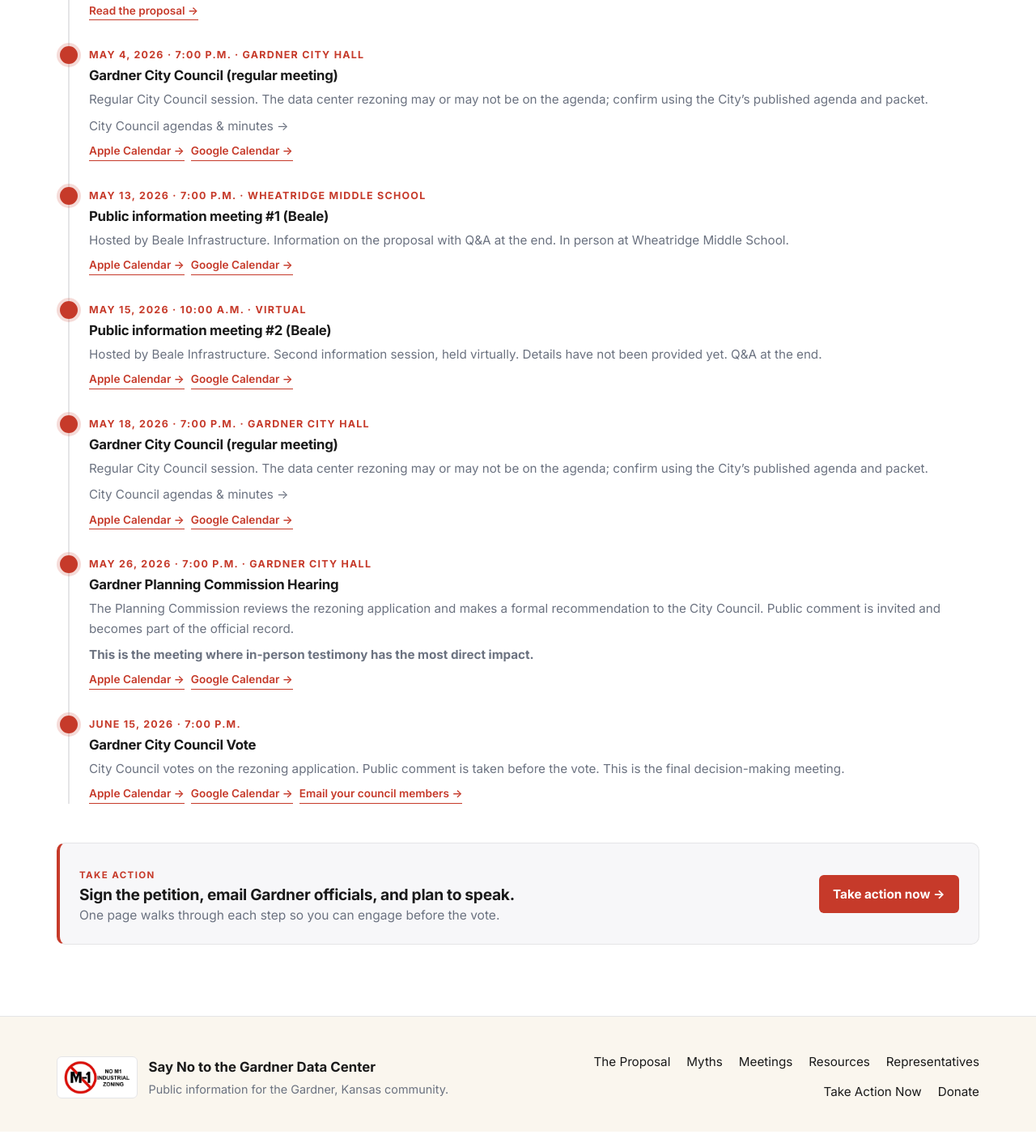
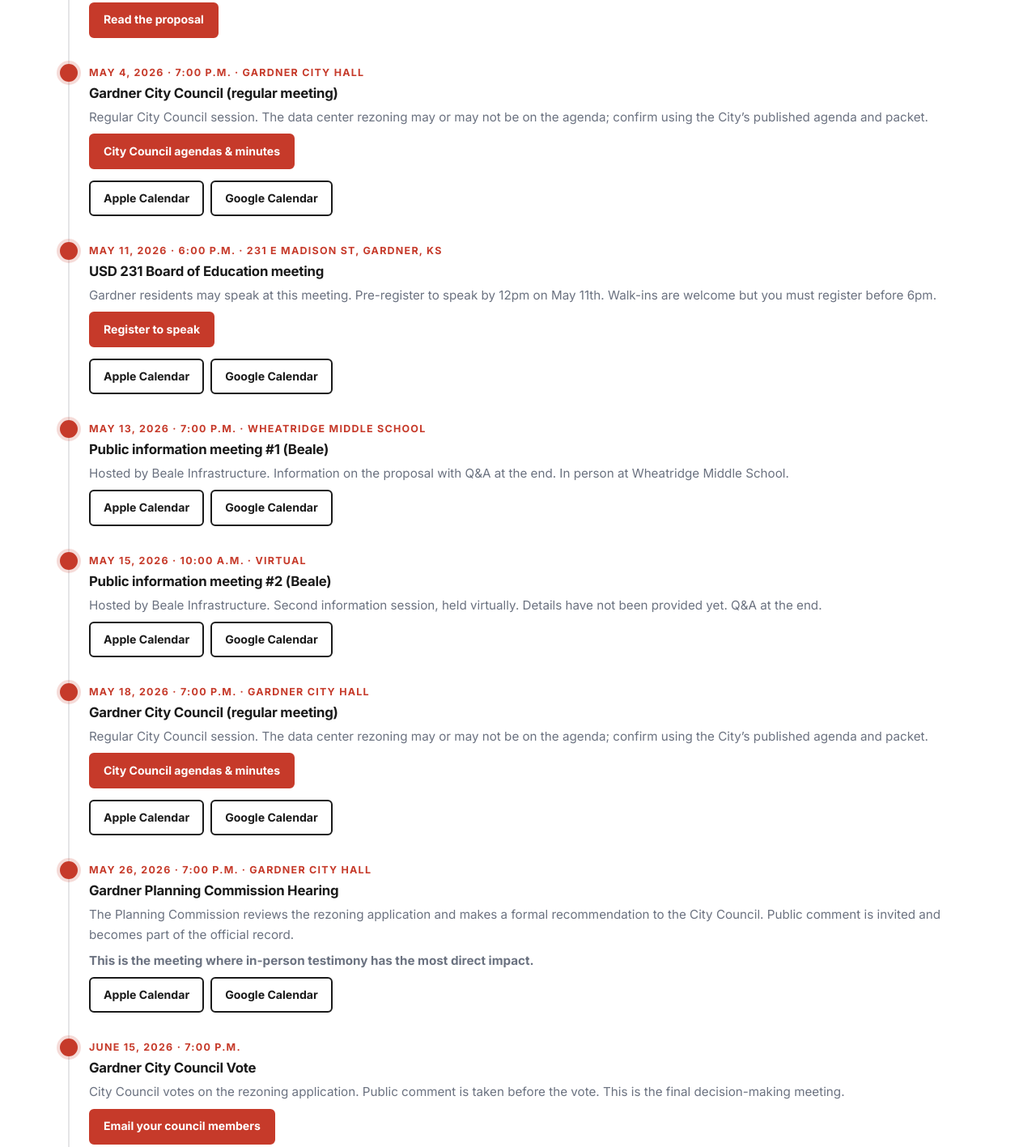
Before and after one commit to keisenb/gardnerdatacenter.com, a plain HTML site: page meetings.html in a window 1280 px wide. Shown: the part 727-2144 px from the top of the page at 81% size. Drawn offline with Linux system fonts and the light colour scheme.

Commit message:
Added more meeting info plus cleanup

```diff
--- a/meetings.html
+++ b/meetings.html
@@ -19,7 +19,7 @@
   <link rel="preconnect" href="https://fonts.gstatic.com" crossorigin />
   <link href="https://fonts.googleapis.com/css2?family=Inter:wght@400;500;600;700;800&display=swap" rel="stylesheet" />
 
-  <link rel="stylesheet" href="styles.css?v=2026-05-05" />
+  <link rel="stylesheet" href="styles.css?v=2026-04-29-meeting-buttons" />
   <link rel="icon" type="image/png" href="logo.png?v=2026-05-03" />
 
   <!-- Privacy-friendly analytics by Plausible -->
@@ -84,8 +84,8 @@
             <div class="timeline-body">
               <p>The data center project is publicly announced. Residents and the broader community begin to learn the details of what is proposed.</p>
             </div>
-            <div class="timeline-actions">
-              <a href="the-proposal.html">Read the proposal &rarr;</a>
+            <div class="timeline-actions timeline-actions-primary">
+              <a href="the-proposal.html" class="btn btn-primary btn-sm">Read the proposal</a>
             </div>
           </li>
 
@@ -95,11 +95,29 @@
             <h3 class="timeline-title">Gardner City Council (regular meeting)</h3>
             <div class="timeline-body">
               <p>Regular City Council session. The data center rezoning may or may not be on the agenda; confirm using the City&rsquo;s published agenda and packet.</p>
-              <p><a href="https://www.gardnerkansas.gov/government/city_council/agendas_minutes.php#outer-319" target="_blank" rel="noopener noreferrer">City Council agendas &amp; minutes &rarr;</a></p>
+            </div>
+            <div class="timeline-actions timeline-actions-primary">
+              <a href="https://www.gardnerkansas.gov/government/city_council/agendas_minutes.php#outer-319" class="btn btn-primary btn-sm" target="_blank" rel="noopener noreferrer">City Council agendas &amp; minutes</a>
             </div>
             <div class="timeline-actions timeline-calendar-actions">
-              <a href="#" data-ics="city-council-may-4">Apple Calendar &rarr;</a>
-              <a href="#" data-gcal="city-council-may-4" target="_blank" rel="noopener">Google Calendar &rarr;</a>
+              <a href="#" class="btn btn-ghost btn-sm" data-ics="city-council-may-4">Apple Calendar</a>
+              <a href="#" class="btn btn-ghost btn-sm" data-gcal="city-council-may-4" target="_blank" rel="noopener">Google Calendar</a>
+            </div>
+          </li>
+
+          <li class="timeline-item is-upcoming">
+            <span class="timeline-marker"></span>
+            <span class="timeline-date">May 11, 2026 &middot; 6:00 p.m. &middot; 231 E Madison St, Gardner, KS</span>
+            <h3 class="timeline-title">USD 231 Board of Education meeting</h3>
+            <div class="timeline-body">
+              <p>Gardner residents may speak at this meeting. Pre-register to speak by 12pm on May 11th. Walk-ins are welcome but you must register before 6pm.</p>
+            </div>
+            <div class="timeline-actions timeline-actions-primary">
+              <a href="https://usd231.community.highbond.com/home/public/requesttospeak/0" class="btn btn-primary btn-sm" target="_blank" rel="noopener noreferrer">Register to speak</a>
+            </div>
+            <div class="timeline-actions timeline-calendar-actions">
+              <a href="#" class="btn btn-ghost btn-sm" data-ics="usd231-board-may-11">Apple Calendar</a>
+              <a href="#" class="btn btn-ghost btn-sm" data-gcal="usd231-board-may-11" target="_blank" rel="noopener">Google Calendar</a>
             </div>
           </li>
 
@@ -111,8 +129,8 @@
               <p>Hosted by Beale Infrastructure. Information on the proposal with Q&A at the end. In person at Wheatridge Middle School.</p>
             </div>
             <div class="timeline-actions timeline-calendar-actions">
-              <a href="#" data-ics="public-meeting-1">Apple Calendar &rarr;</a>
-              <a href="#" data-gcal="public-meeting-1" target="_blank" rel="noopener">Google Calendar &rarr;</a>
+              <a href="#" class="btn btn-ghost btn-sm" data-ics="public-meeting-1">Apple Calendar</a>
+              <a href="#" class="btn btn-ghost btn-sm" data-gcal="public-meeting-1" target="_blank" rel="noopener">Google Calendar</a>
             </div>
           </li>
 
@@ -124,8 +142,8 @@
               <p>Hosted by Beale Infrastructure. Second information session, held virtually. Details have not been provided yet. Q&A at the end.</p>
             </div>
             <div class="timeline-actions timeline-calendar-actions">
-              <a href="#" data-ics="public-meeting-2">Apple Calendar &rarr;</a>
-              <a href="#" data-gcal="public-meeting-2" target="_blank" rel="noopener">Google Calendar &rarr;</a>
+              <a href="#" class="btn btn-ghost btn-sm" data-ics="public-meeting-2">Apple Calendar</a>
+              <a href="#" class="btn btn-ghost btn-sm" data-gcal="public-meeting-2" target="_blank" rel="noopener">Google Calendar</a>
             </div>
           </li>
 
@@ -135,11 +153,13 @@
             <h3 class="timeline-title">Gardner City Council (regular meeting)</h3>
             <div class="timeline-body">
               <p>Regular City Council session. The data center rezoning may or may not be on the agenda; confirm using the City&rsquo;s published agenda and packet.</p>
-              <p><a href="https://www.gardnerkansas.gov/government/city_council/agendas_minutes.php" target="_blank" rel="noopener noreferrer">City Council agendas &amp; minutes &rarr;</a></p>
+            </div>
+            <div class="timeline-actions timeline-actions-primary">
+              <a href="https://www.gardnerkansas.gov/government/city_council/agendas_minutes.php" class="btn btn-primary btn-sm" target="_blank" rel="noopener noreferrer">City Council agendas &amp; minutes</a>
             </div>
             <div class="timeline-actions timeline-calendar-actions">
-              <a href="#" data-ics="city-council-may-18">Apple Calendar &rarr;</a>
-              <a href="#" data-gcal="city-council-may-18" target="_blank" rel="noopener">Google Calendar &rarr;</a>
+              <a href="#" class="btn btn-ghost btn-sm" data-ics="city-council-may-18">Apple Calendar</a>
+              <a href="#" class="btn btn-ghost btn-sm" data-gcal="city-council-may-18" target="_blank" rel="noopener">Google Calendar</a>
             </div>
           </li>
 
@@ -152,8 +172,8 @@
               <p><strong>This is the meeting where in-person testimony has the most direct impact.</strong></p>
             </div>
             <div class="timeline-actions timeline-calendar-actions">
-              <a href="#" data-ics="planning-commission">Apple Calendar &rarr;</a>
-              <a href="#" data-gcal="planning-commission" target="_blank" rel="noopener">Google Calendar &rarr;</a>
+              <a href="#" class="btn btn-ghost btn-sm" data-ics="planning-commission">Apple Calendar</a>
+              <a href="#" class="btn btn-ghost btn-sm" data-gcal="planning-commission" target="_blank" rel="noopener">Google Calendar</a>
             </div>
           </li>
 
@@ -164,10 +184,12 @@
             <div class="timeline-body">
               <p>City Council votes on the rezoning application. Public comment is taken before the vote. This is the final decision-making meeting.</p>
             </div>
+            <div class="timeline-actions timeline-actions-primary">
+              <a href="representatives.html" class="btn btn-primary btn-sm">Email your council members</a>
+            </div>
             <div class="timeline-actions timeline-calendar-actions">
-              <a href="#" data-ics="council-vote">Apple Calendar &rarr;</a>
-              <a href="#" data-gcal="council-vote" target="_blank" rel="noopener">Google Calendar &rarr;</a>
-              <a href="representatives.html">Email your council members &rarr;</a>
+              <a href="#" class="btn btn-ghost btn-sm" data-ics="council-vote">Apple Calendar</a>
+              <a href="#" class="btn btn-ghost btn-sm" data-gcal="council-vote" target="_blank" rel="noopener">Google Calendar</a>
             </div>
           </li>
 
@@ -179,7 +201,7 @@
             <h3>Sign the petition, email Gardner officials, and plan to speak.</h3>
             <p>One page walks through each step so you can engage before the vote.</p>
           </div>
-          <a class="next-step-link" href="take-action.html">Take action now &rarr;</a>
+          <a class="btn btn-primary next-step-link" href="take-action.html">Take action now</a>
         </div>
 
       </div>
--- a/script.js
+++ b/script.js
@@ -21,6 +21,15 @@
       location: "Gardner City Hall, Gardner, KS 66030",
       description:
         "Regular City Council meeting. The data center rezoning may or may not be on the agenda; check the official packet before you go. City agendas and minutes: https://www.gardnerkansas.gov/government/city_council/agendas_minutes.php#outer-319",
+    },
+    {
+      id: "usd231-board-may-11",
+      title: "USD 231 Board of Education meeting",
+      start: "2026-05-11T18:00:00-05:00",
+      durationMinutes: 120,
+      location: "231 E Madison St, Gardner, KS",
+      description:
+        "USD 231 Board of Education. Gardner residents may speak at this meeting. Pre-register by 12pm May 11; walk-ins register before 6pm. https://usd231.community.highbond.com/home/public/requesttospeak/0 Confirm with the district.",
     },
     {
       id: "public-meeting-1",
--- a/styles.css
+++ b/styles.css
@@ -268,6 +268,15 @@ p { margin: 0 0 1rem; }
   font-family: inherit;
 }
 .btn:active { transform: translateY(1px); }
+
+a.btn {
+  text-decoration: none;
+}
+
+.btn-sm {
+  padding: 0.55rem 1rem;
+  font-size: 0.88rem;
+}
 
 .btn-primary {
   background: var(--color-accent);
@@ -1649,18 +1658,7 @@ sup.cite a:hover { border-color: currentColor; }
 .next-step p { margin: 0; color: var(--color-text-muted); font-size: 0.97rem; }
 .next-step a.next-step-link {
   margin-top: 0.5rem;
-  display: inline-flex;
-  align-items: center;
-  gap: 0.4rem;
-  padding: 0.7rem 1.1rem;
-  background: var(--color-accent);
-  color: #fff;
-  font-weight: 700;
-  border-radius: var(--radius-sm);
-  font-size: 0.95rem;
-  transition: background 0.15s ease;
-}
-.next-step a.next-step-link:hover { background: var(--color-accent-hover); }
+}
 @media (min-width: 640px) {
   .next-step {
     flex-direction: row;
@@ -1841,11 +1839,28 @@ sup.cite a:hover { border-color: currentColor; }
   gap: 0.5rem;
   margin-top: 0.5rem;
 }
-.timeline-actions a {
-  font-size: 0.85rem;
-  font-weight: 600;
-  color: var(--color-accent);
-  border-bottom: 1px solid currentColor;
+.meetings-schedule .timeline-actions-primary {
+  flex-direction: column;
+  align-items: stretch;
+}
+.meetings-schedule .timeline-actions-primary .btn {
+  justify-content: center;
+  white-space: normal;
+  text-align: center;
+}
+@media (min-width: 520px) {
+  .meetings-schedule .timeline-actions-primary {
+    align-items: flex-start;
+  }
+  .meetings-schedule .timeline-actions-primary .btn {
+    justify-content: center;
+  }
+}
+.meetings-schedule .timeline-actions-primary + .timeline-calendar-actions {
+  margin-top: 0.85rem;
+}
+.meetings-schedule .timeline-calendar-actions {
+  flex-wrap: wrap;
 }
 
 /* Concern detail blocks (long form) ------------------------ */
```
